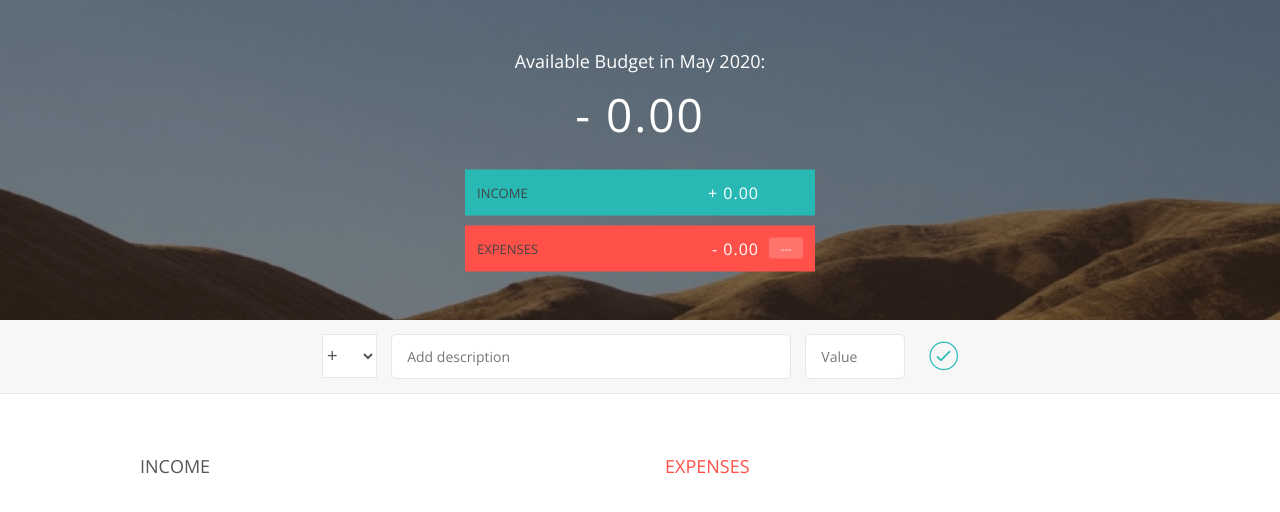
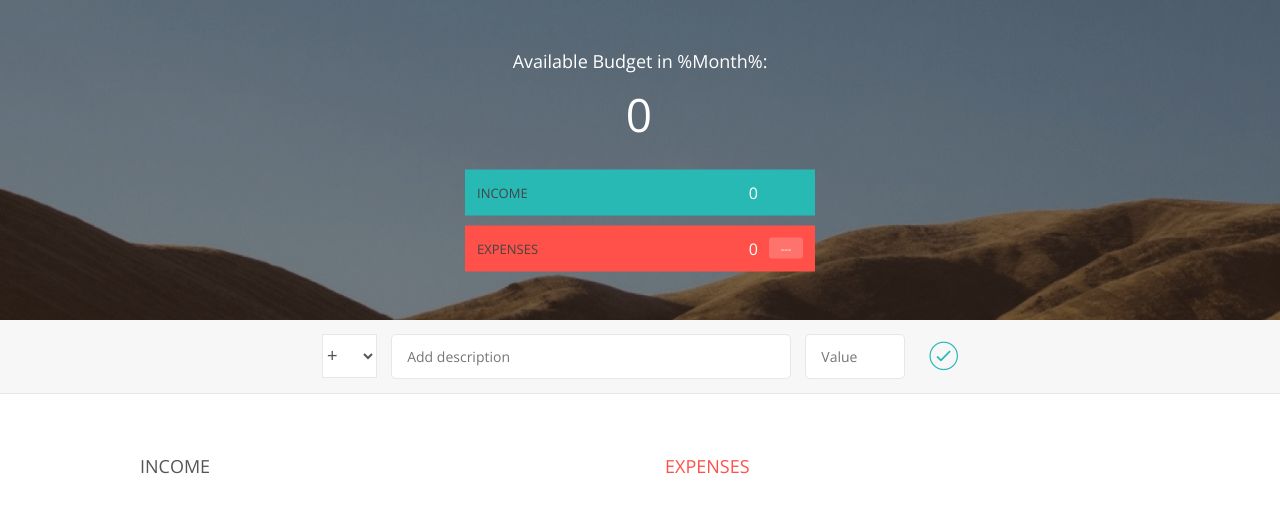
Before and after one commit to reginaalyssa/budget, a plain HTML site: page index.html in a window 1280 px wide. Drawn offline with nearby package versions, Linux system fonts and the light colour scheme.

Commit message:
Revert "Improve the UI and UX"

```diff
--- a/app.js
+++ b/app.js
@@ -146,32 +146,7 @@ var UIController = (function() {
         expenseLabel: '.budget__expenses--value',
         percentageLabel: '.budget__expenses--percentage',
         container: '.container',
-        expensePercLabel: '.item__percentage',
-        dateLabel: '.budget__title--date'
-    };
-
-
-    var formatNumber = function(number, type = null) {
-        var sign;
-
-        if (type === null) {
-            number > 0 ? sign = '+' : sign = '-';
-        } else {
-            type === 'inc' ? sign = '+' : sign = '-';
-        }
-
-        number = Math.abs(number);
-        number = number.toFixed(2);
-
-        number = number.replace(/\B(?=(\d{3})+(?!\d))/g, ",");
-
-        return sign + ' ' + number;
-    };
-
-    var nodeListForEach = function(list, callback) {
-        for (var i = 0; i < list.length; i++) {
-            callback(list[i], i);
-        }
+        expensePercLabel: '.item__percentage'
     };
 
     return {
@@ -189,16 +164,16 @@ var UIController = (function() {
             // Create HTML string with placeholder text
             if (type === 'inc') {
                 element = DOMStrings.incomeContainer;
-                html = '<div class="item clearfix" id="inc-%id%"><div class="item__description">%description%</div><div class="right clearfix"><div class="item__value">%value%</div><div class="item__delete"><button class="item__delete--btn"><i class="ion-ios-close-outline"></i></button></div></div></div>'
+                html = '<div class="item clearfix" id="inc-%id%"><div class="item__description">%description%</div><div class="right clearfix"><div class="item__value">+ %value%</div><div class="item__delete"><button class="item__delete--btn"><i class="ion-ios-close-outline"></i></button></div></div></div>'
             } else if (type === 'exp') {
                 element = DOMStrings.expenseContainer;
-                html = '<div class="item clearfix" id="exp-%id%"><div class="item__description">%description%</div><div class="right clearfix"><div class="item__value">%value%</div><div class="item__percentage">21%</div><div class="item__delete"><button class="item__delete--btn"><i class="ion-ios-close-outline"></i></button></div></div></div>'
+                html = '<div class="item clearfix" id="exp-%id%"><div class="item__description">%description%</div><div class="right clearfix"><div class="item__value">- %value%</div><div class="item__percentage">21%</div><div class="item__delete"><button class="item__delete--btn"><i class="ion-ios-close-outline"></i></button></div></div></div>'
             }
 
             // Replace placeholder text with actual data
             newHTML = html.replace('%id%', obj.id);
             newHTML = newHTML.replace('%description%', obj.description);
-            newHTML = newHTML.replace('%value%', formatNumber(obj.value, type));
+            newHTML = newHTML.replace('%value%', obj.value);
 
             // Insert HTML to DOM
             document.querySelector(element).insertAdjacentHTML('beforeend', newHTML);
@@ -224,9 +199,9 @@ var UIController = (function() {
         },
 
         displayBudget: function(obj) {
-            document.querySelector(DOMStrings.budgetLabel).textContent = formatNumber(obj.budget);
-            document.querySelector(DOMStrings.incomeLabel).textContent = formatNumber(obj.totalInc, 'inc');
-            document.querySelector(DOMStrings.expenseLabel).textContent = formatNumber(obj.totalExp, 'exp');
+            document.querySelector(DOMStrings.budgetLabel).textContent = obj.budget;
+            document.querySelector(DOMStrings.incomeLabel).textContent = obj.totalInc;
+            document.querySelector(DOMStrings.expenseLabel).textContent = obj.totalExp;
 
             if (obj.percentage > 0) {
                 document.querySelector(DOMStrings.percentageLabel).textContent = obj.percentage + '%';
@@ -238,6 +213,12 @@ var UIController = (function() {
         displayPercentages: function(percentages) {
             var fields = document.querySelectorAll(DOMStrings.expensePercLabel);
 
+            var nodeListForEach = function(list, callback) {
+                for (var i = 0; i < list.length; i++) {
+                    callback(list[i], i);
+                }
+            };
+
             nodeListForEach(fields, function(current, index) {
                 if (percentages[index] > 0) {
                     current.textContent = percentages[index] + '%';
@@ -245,31 +226,6 @@ var UIController = (function() {
                     current.textContent = '---';
                 }
             });
-        },
-
-        displayDate: function() {
-            var now, month, year, months;
-            months = ['January', 'February', 'March', 'April', 'May', 'June', 'July', 'August', 'September', 'October', 'November', 'December'];
-
-            now = new Date();
-            year = now.getFullYear();
-            month = now.getMonth();
-
-            document.querySelector(DOMStrings.dateLabel).textContent = months[month] + ' ' + year;
-        },
-
-        changedType: function() {
-            var fields = document.querySelectorAll(
-                DOMStrings.inputType + ', ' +
-                DOMStrings.inputDescription + ', ' +
-                DOMStrings.inputValue
-            );
-
-            nodeListForEach(fields, function(current) {
-                current.classList.toggle('red-focus');
-            });
-
-            document.querySelector(DOMStrings.inputButton).classList.toggle('red');
         },
 
         getDOMStrings: function() {
@@ -292,8 +248,6 @@ var controller = (function (budgetCtrl, UICtrl) {
         });
 
         document.querySelector(DOMStrings.container).addEventListener('click', ctrlDeleteItem);
-
-        document.querySelector(DOMStrings.inputType).addEventListener('change', UICtrl.changedType);
     };
 
     var updateBudget = function() {
@@ -368,7 +322,6 @@ var controller = (function (budgetCtrl, UICtrl) {
 
     return {
         init: function() {
-            UICtrl.displayDate();
             UICtrl.displayBudget({
                 budget: 0,
                 totalInc: 0,
--- a/index.html
+++ b/index.html
@@ -12,7 +12,7 @@
         <div class="top">
             <div class="budget">
                 <div class="budget__title">
-                    Available Budget in <span class="budget__title--date">%Date%</span>:
+                    Available Budget in <span class="budget__title--month">%Month%</span>:
                 </div>
 
                 <div class="budget__value">+ 2,345.64</div>
```
